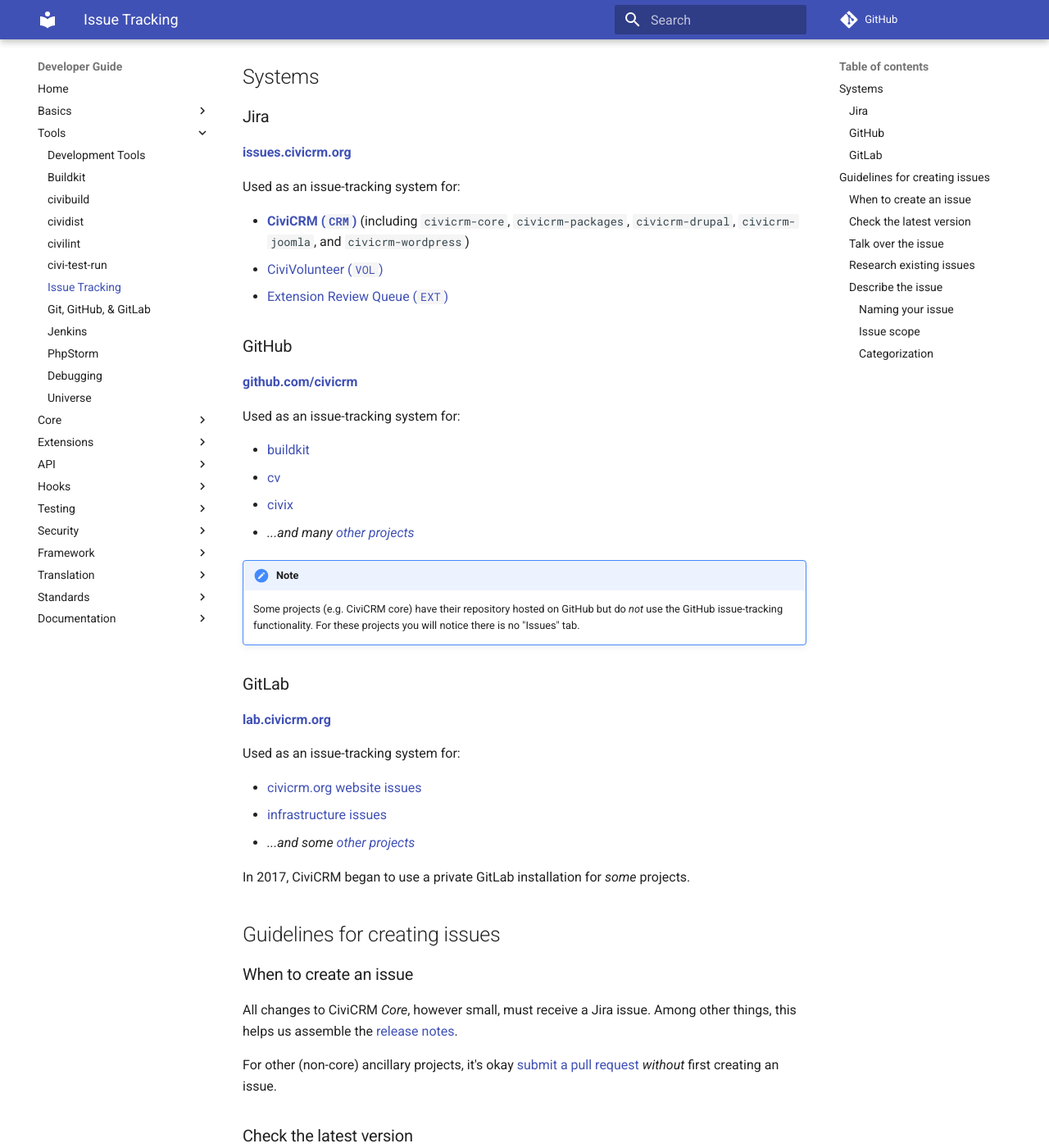
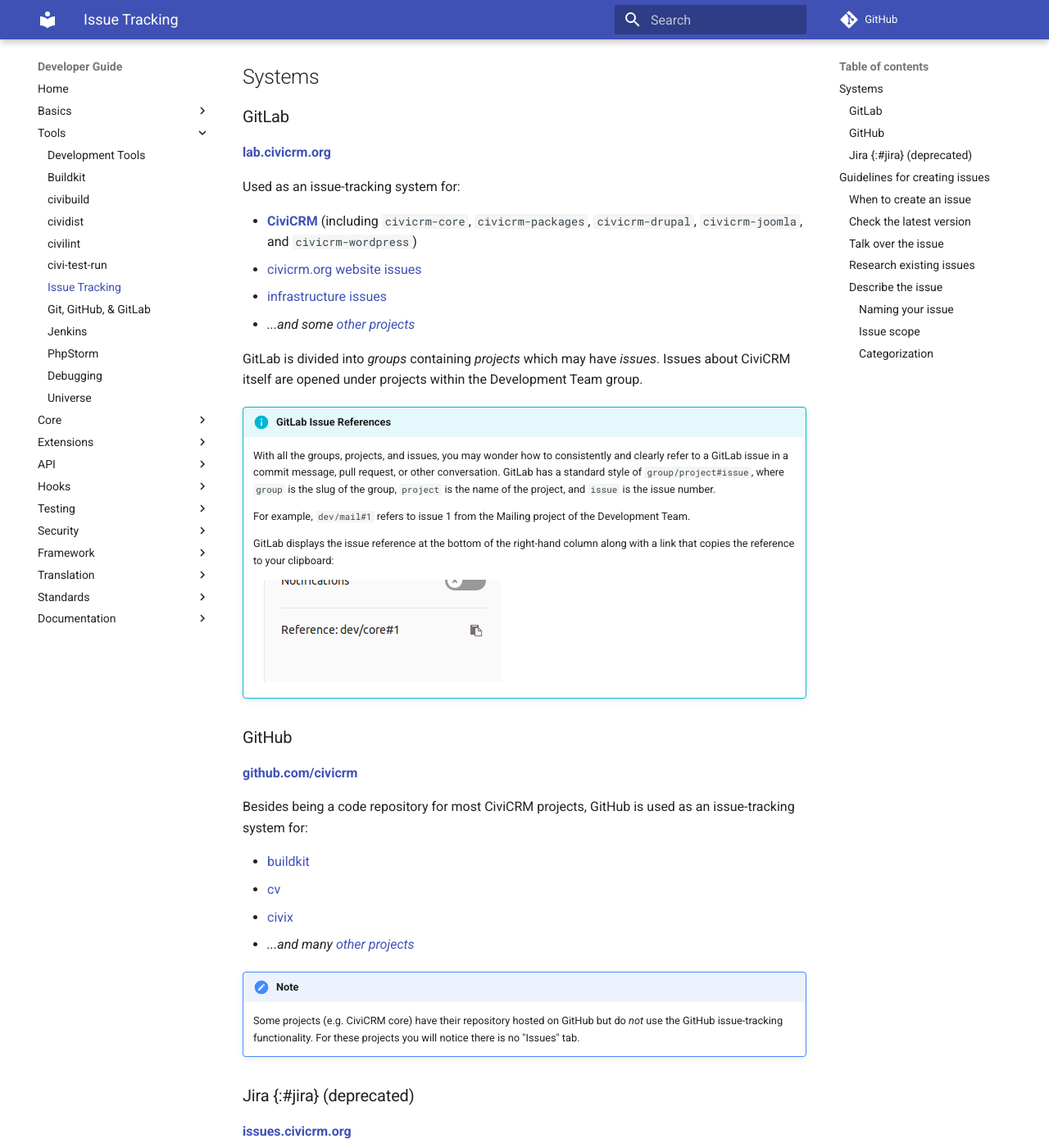
Before and after one commit to civicrm/civicrm-dev-docs, an MkDocs documentation site: the page built from docs/tools/issue-tracking.md, in a window 1280 px wide and 1400 px high, scrolled down 220 px. Shown: the whole window at 82% size. Built offline with MkDocs 1.6.1 and Material for MkDocs 9.7.7, drawn with Linux system fonts in a browser that asks for light colours; comment, search, counter and statistics services are not loaded; old or Windows-style settings are respelled for this version of MkDocs; some of the changed text lies outside the part shown.

Commit message:
Issue tracking: updated roles of GitLab and Jira

```diff
--- a/docs/tools/issue-tracking.md
+++ b/docs/tools/issue-tracking.md
@@ -5,21 +5,33 @@
 
 ## Systems
 
-### Jira {:#jira}
+### GitLab {:#gitlab}
 
-**[issues.civicrm.org](https://issues.civicrm.org/jira)**
+**[lab.civicrm.org](http://lab.civicrm.org)**
 
 Used as an issue-tracking system for:
 
-* **[CiviCRM (`CRM`)](https://issues.civicrm.org/jira/browse/CRM)**  (including `civicrm-core`, `civicrm-packages`, `civicrm-drupal`, `civicrm-joomla`, and `civicrm-wordpress`)
-* [CiviVolunteer (`VOL`)](https://issues.civicrm.org/jira/browse/VOL)
-* [Extension Review Queue (`EXT`)](https://issues.civicrm.org/jira/browse/EXT)
+* **[CiviCRM](https://lab.civicrm.org/groups/dev/-/issues)** (including `civicrm-core`, `civicrm-packages`, `civicrm-drupal`, `civicrm-joomla`, and `civicrm-wordpress`)
+* [civicrm.org website issues](https://lab.civicrm.org/marketing-team/civicrm-website)
+* [infrastructure issues](https://lab.civicrm.org/infrastructure/ops/issues)
+* *...and some [other projects](https://lab.civicrm.org/explore/projects)*
+
+GitLab is divided into *groups* containing *projects* which may have *issues*.  Issues about CiviCRM itself are opened under projects within the Development Team group.
+
+!!! info "GitLab Issue References"
+    With all the groups, projects, and issues, you may wonder how to consistently and clearly refer to a GitLab issue in a commit message, pull request, or other conversation.  GitLab has a standard style of `group/project#issue`, where `group` is the slug of the group, `project` is the name of the project, and `issue` is the issue number.
+
+    For example, `dev/mail#1` refers to issue 1 from the Mailing project of the Development Team.
+
+    GitLab displays the issue reference at the bottom of the right-hand column along with a link that copies the reference to your clipboard:
+
+    ![Screenshot of GitLab issue reference](/img/gitlab-reference.png)
 
 ### GitHub {:#github}
 
 **[github.com/civicrm](https://github.com/civicrm)**
 
-Used as an issue-tracking system for:
+Besides being a code repository for most CiviCRM projects, GitHub is used as an issue-tracking system for:
 
 * [buildkit](https://github.com/civicrm/civicrm-buildkit/issues)
 * [cv](https://github.com/civicrm/cv/issues)
@@ -29,18 +41,15 @@
 !!! note
     Some projects (e.g. CiviCRM core) have their repository hosted on GitHub but do *not* use the GitHub issue-tracking functionality. For these projects you will notice there is no "Issues" tab.
 
+### Jira {:#jira} (deprecated)
 
-### GitLab {:#gitlab}
+**[issues.civicrm.org](https://issues.civicrm.org/jira)**
 
-**[lab.civicrm.org](http://lab.civicrm.org)**
+Used as an issue-tracking system until early 2018 for:
 
-Used as an issue-tracking system for:
-
-* [civicrm.org website issues](https://lab.civicrm.org/marketing-team/civicrm-website)
-* [infrastructure issues](https://lab.civicrm.org/infrastructure/ops/issues)
-* *...and some [other projects](https://lab.civicrm.org/explore/projects)*
-
-In 2017, CiviCRM began to use a private GitLab installation for *some* projects.
+* **[CiviCRM (`CRM`)](https://issues.civicrm.org/jira/browse/CRM)**  (including `civicrm-core`, `civicrm-packages`, `civicrm-drupal`, `civicrm-joomla`, and `civicrm-wordpress`)
+* [CiviVolunteer (`VOL`)](https://issues.civicrm.org/jira/browse/VOL)
+* [Extension Review Queue (`EXT`)](https://issues.civicrm.org/jira/browse/EXT)
 
 
 ## Guidelines for creating issues {:#guidelines}
```
Also changed, not shown: docs/img/gitlab-reference.png (added).
